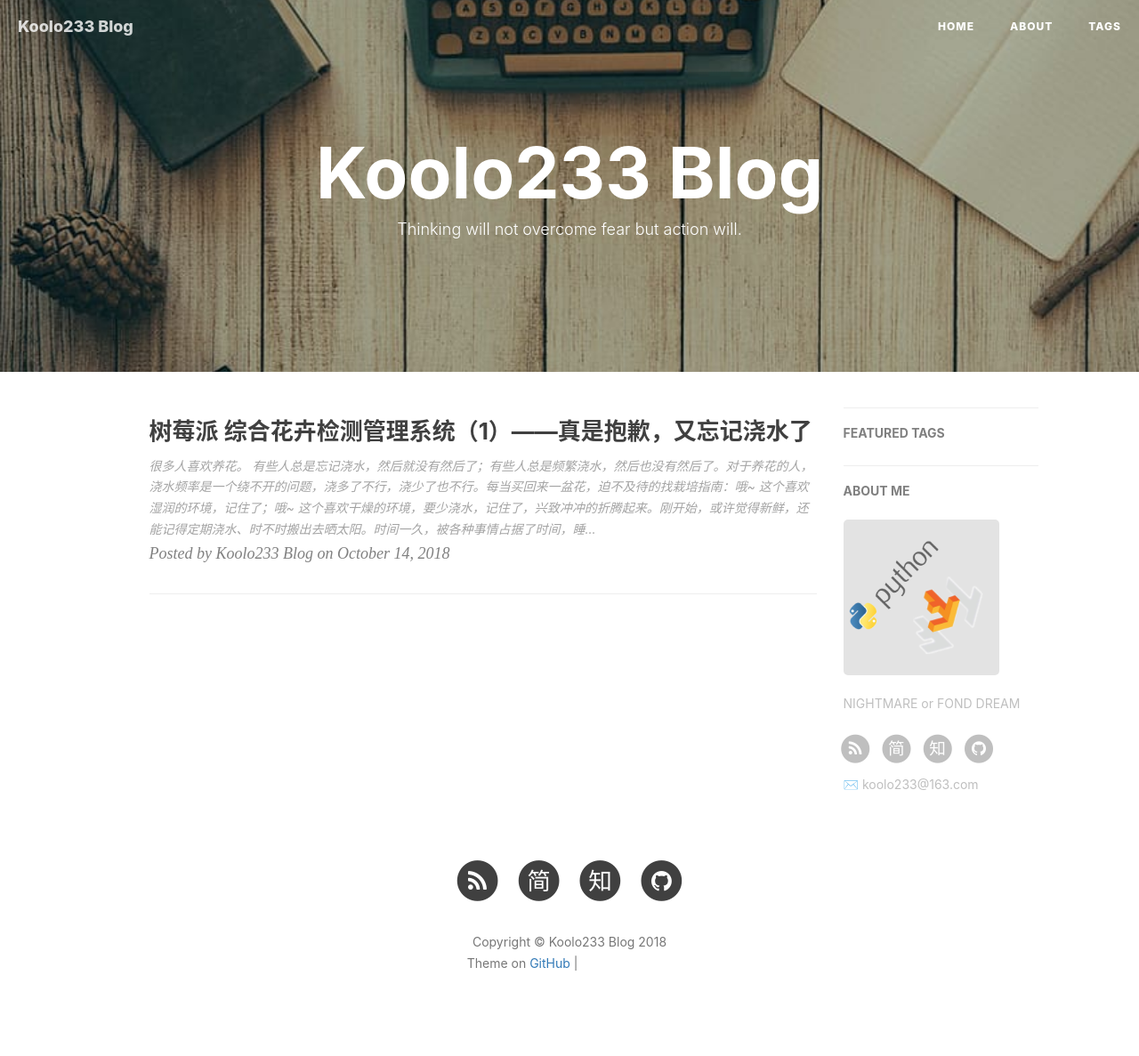
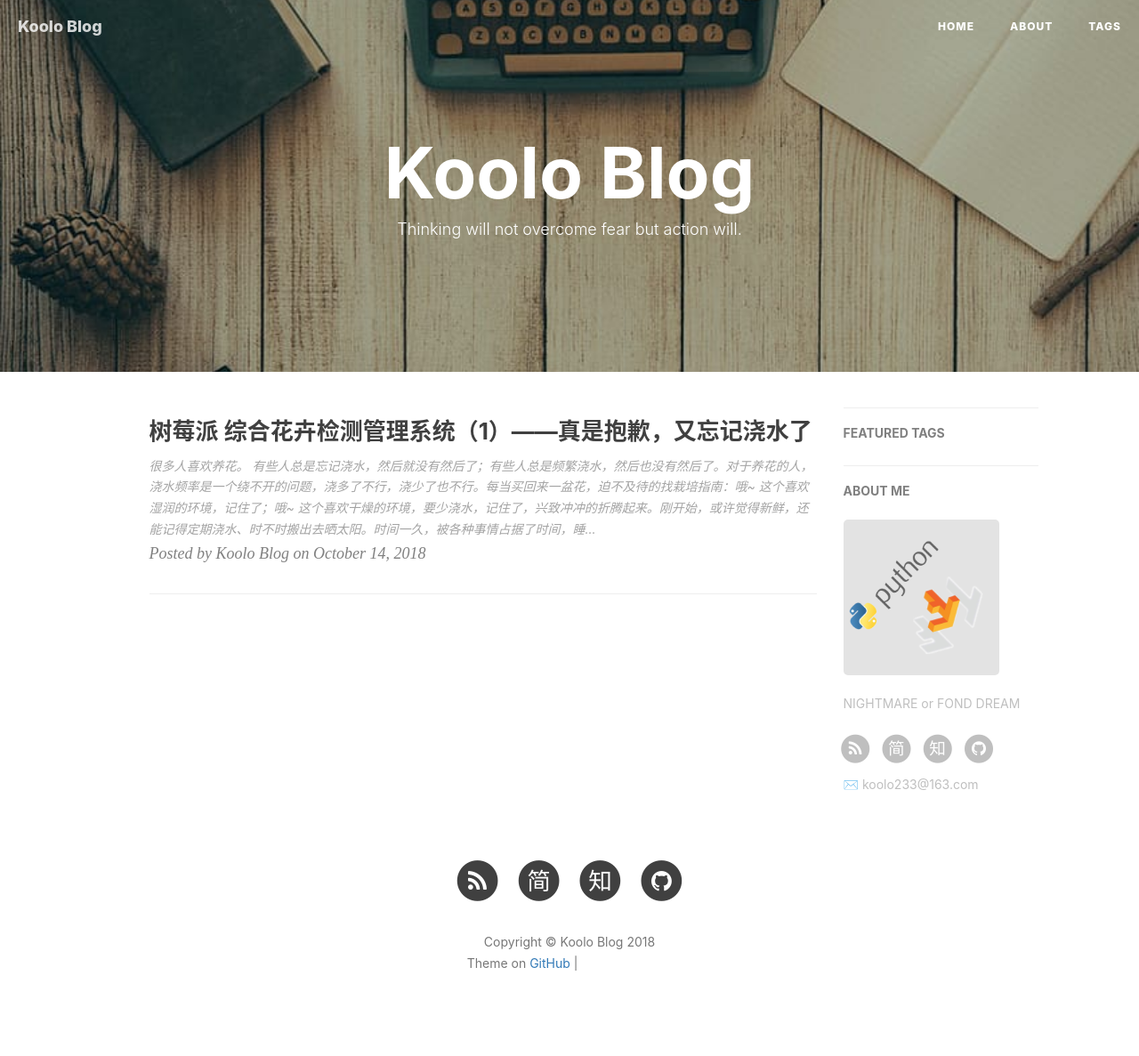
Before and after one commit to USTB-MLgroup/ustb-mlgroup.GITHUB.IO, a Jekyll site: the page built from index.html, in a window 1280 px wide. Shown: the whole page at 89% size. Built offline with Jekyll 4.4.1, drawn with Linux system fonts in a browser that asks for light colours; nearby versions of some CDN libraries; the list of posts is cut into pages by our own code; comment, search, counter and statistics services are not loaded; grey boxes are pictures that could not be loaded.

Commit message:
Update _config.yml

```diff
--- a/_config.yml
+++ b/_config.yml
@@ -1,10 +1,10 @@
 # Site settings
-title: Koolo233 Blog
-SEOTitle: Koolo233的博客 | Koolo233 Blog
+title: Koolo Blog
+SEOTitle: Koolo的博客 | Koolo Blog
 header-img: img/post-bg-desk.jpg
 email: koolo233@163.com
 description: "NIGHTMARE or FOND DREAM"
-keyword: "Koolo233, Koolo233 Blog, Koolo233的博客, Koolo"
+keyword: "Koolo233, Koolo Blog, Koolo233的博客, Koolo"
 url: "http://koolo233.github.io"          # your host, for absolute URL
 baseurl: ""      # for example, '/blog' if your blog hosted on 'host/blog'
 github_repo: "https://github.com/koolo233/koolo233.github.io.git" # you code repository
```
